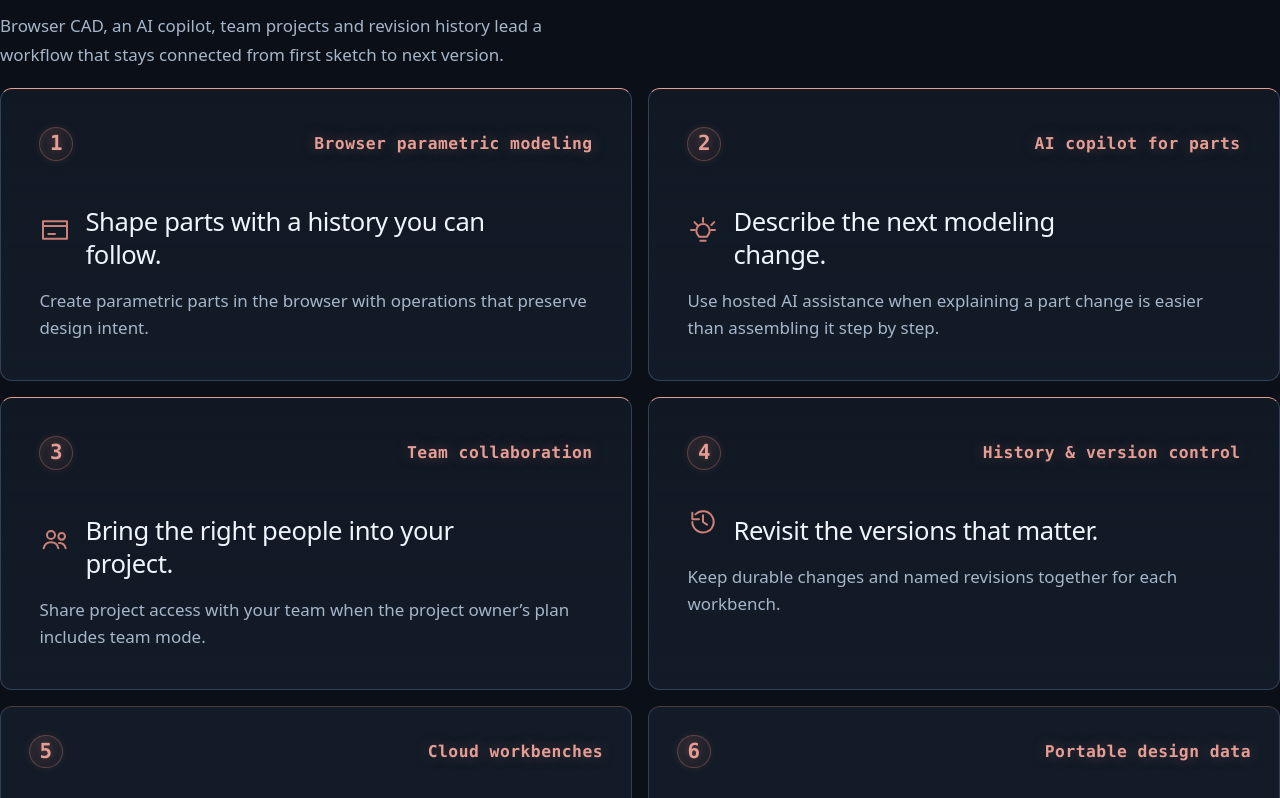
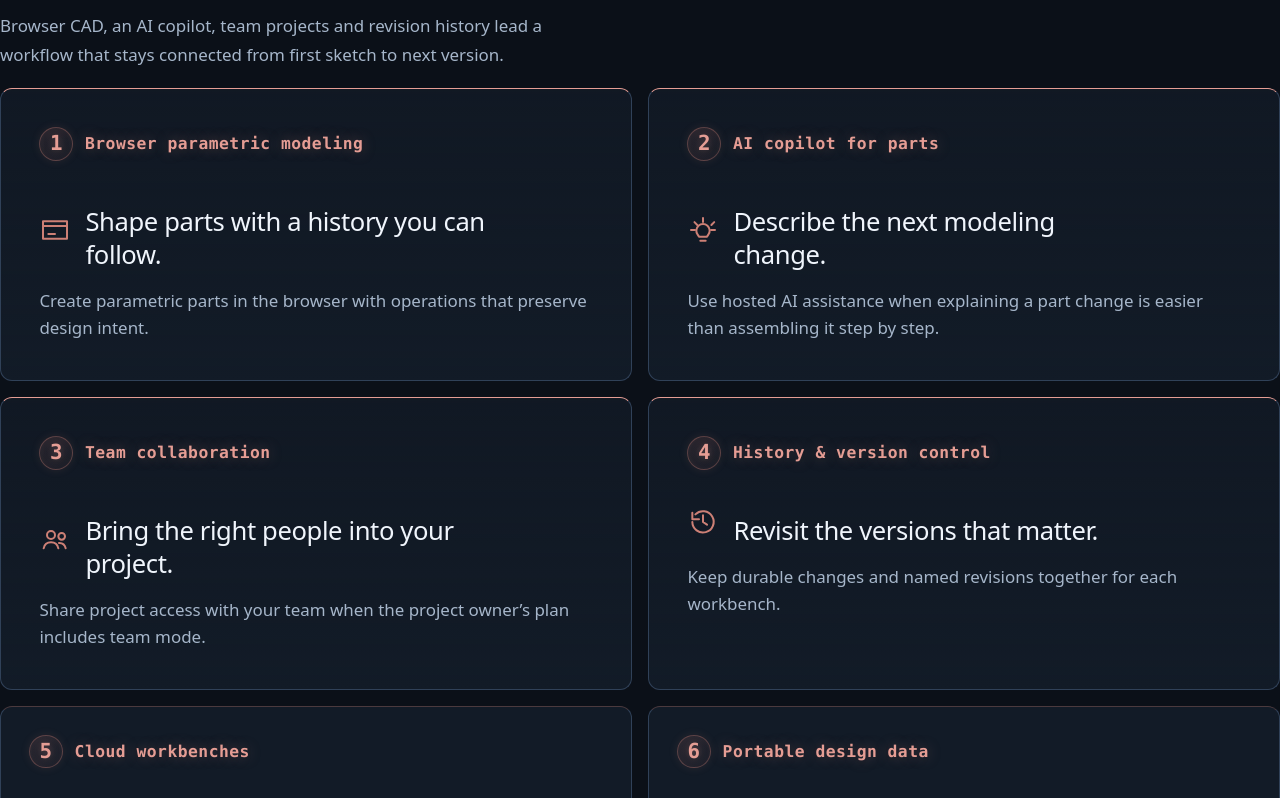
Before and after one commit to hadif1999/Webcad-landing, a Next.js app: page / in a window 1280 px wide. Shown: the part 902-1700 px from the top of the page. Built offline with nearby package versions, Linux system fonts and the light colour scheme; a web font is replaced by a local one.

Commit message:
style(features): align category label directly next to number badge
- Remove justify-between from .feature-card-label
- Position .feature-tag directly next to .feature-number with a 0.75rem (gap-3) spacing

```diff
--- a/src/app/globals.css
+++ b/src/app/globals.css
@@ -657,7 +657,7 @@
     background: linear-gradient(180deg, color-mix(in srgb, var(--color-raised) 40%, transparent) 0%, var(--color-surface) 100%);
   }
   .feature-card-label {
-    @apply flex flex-wrap items-center justify-between gap-3;
+    @apply flex items-center gap-3;
   }
   .feature-card-label .feature-tag,
   .feature-card-label .technical {
```
